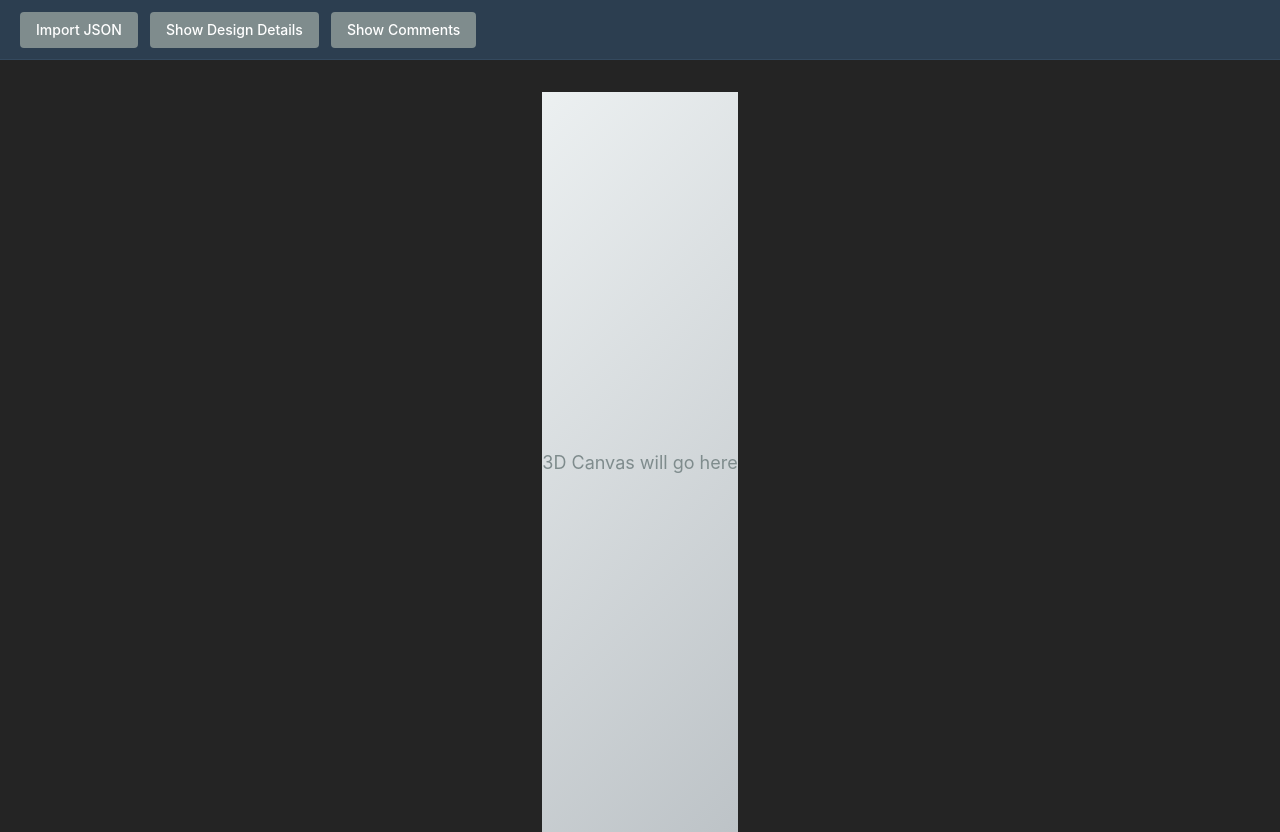
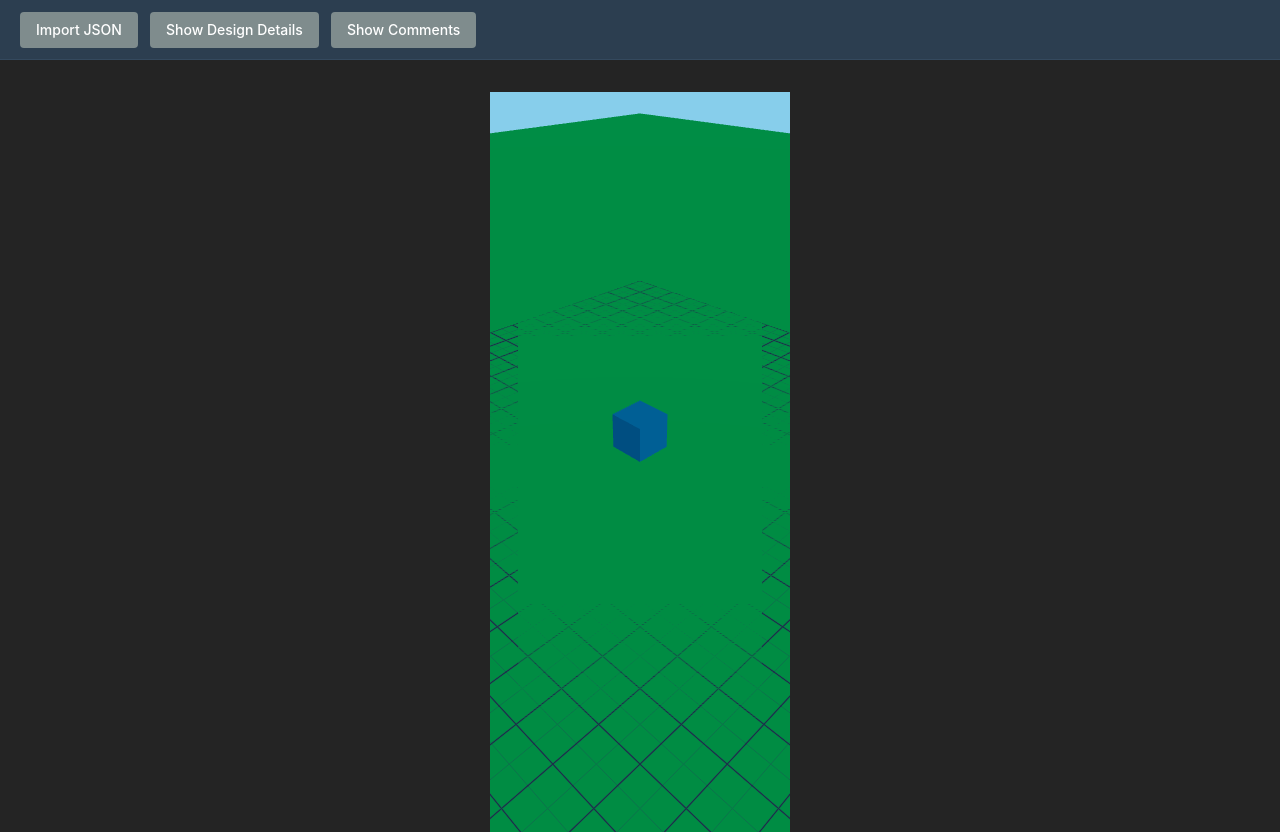
Before and after one commit to hugomtns/designviewer, a React (Vite) app: page / in a window 1280 px wide. Built offline with nearby package versions, Linux system fonts and the light colour scheme.

Commit message:
3D canvas initialized

```diff
--- a/src/App.tsx
+++ b/src/App.tsx
@@ -1,4 +1,5 @@
 import { useState } from 'react'
+import Canvas3D from './components/Canvas3D'
 import './App.css'
 
 function App() {
@@ -26,9 +27,7 @@ function App() {
       <div className="main-content">
         {/* 3D Canvas */}
         <div className="canvas-container">
-          <div className="canvas-placeholder">
-            3D Canvas will go here
-          </div>
+          <Canvas3D />
         </div>
 
         {/* Right Sidebar - Hidden by default */}
--- /dev/null
+++ b/src/components/Canvas3D.tsx
@@ -0,0 +1,56 @@
+import { Canvas } from '@react-three/fiber'
+import { OrbitControls, Grid } from '@react-three/drei'
+
+const Canvas3D = () => {
+  return (
+    <Canvas
+      camera={{
+        position: [10, 10, 10],
+        fov: 60
+      }}
+      style={{ background: '#87CEEB' }}
+    >
+      {/* Lighting */}
+      <ambientLight intensity={0.6} />
+      <directionalLight
+        position={[10, 10, 5]}
+        intensity={0.8}
+        castShadow
+      />
+
+      {/* Controls for panning, zooming, rotating */}
+      <OrbitControls
+        enablePan={true}
+        enableZoom={true}
+        enableRotate={true}
+        maxPolarAngle={Math.PI / 2} // Prevent going below ground
+      />
+
+      {/* Ground Grid */}
+      <Grid
+        args={[20, 20]}
+        position={[0, 0, 0]}
+        cellColor="#34495e"
+        sectionColor="#2c3e50"
+      />
+
+      {/* Test cube to verify 3D is working */}
+      <mesh position={[0, 1, 0]} castShadow>
+        <boxGeometry args={[1, 1, 1]} />
+        <meshStandardMaterial color="#3498db" />
+      </mesh>
+
+      {/* Ground plane */}
+      <mesh
+        rotation={[-Math.PI / 2, 0, 0]}
+        position={[0, 0, 0]}
+        receiveShadow
+      >
+        <planeGeometry args={[100, 100]} />
+        <meshStandardMaterial color="#2ecc71" />
+      </mesh>
+    </Canvas>
+  )
+}
+
+export default Canvas3D
```
